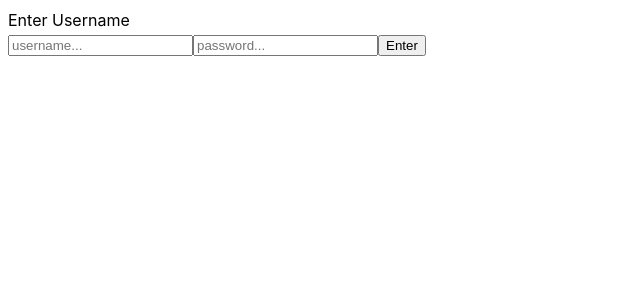
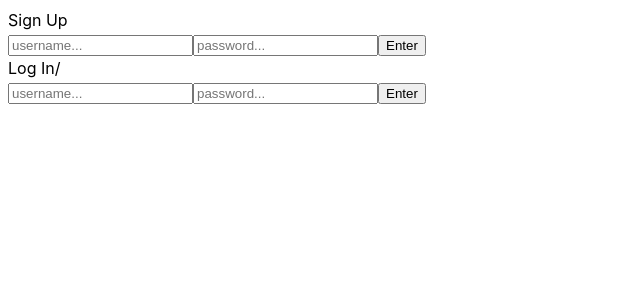
Before and after one commit to VasilisIoannou/small_Projects, a React (Vite) app in the folder RealTimeChat/RealTimeChatFrontEnd/: page /login in a window 1280 px wide. Shown: the top 300 px of the page, without its empty margins (0-640 px from the left). Built offline with nearby package versions, Linux system fonts and the light colour scheme.

Commit message:
Accounts

```diff
--- a/RealTimeChat/RealTimeChatFrontEnd/src/Pages/LogIn.jsx
+++ b/RealTimeChat/RealTimeChatFrontEnd/src/Pages/LogIn.jsx
@@ -17,23 +17,36 @@ const LogIn = () => {
 
   function requestCreate(){
     fetch('http://localhost:8080/account/create/'+username+'@'+password,{
-      method: 'PUT',
+      method: 'POST',
       headers: {"Content-Type":"application/json"}
     }).then(responce => responce.json)
-      .then()
+    .catch(err => {
+      console.error("Failed to create card:", err);
+    })
+  }
+
+  const logInUser = async() =>{
+    const res = await fetch('http://localhost:8080/account/get/'+username+'@'+password);
+    const data = await res.json();
+
+    console.log(data)
+
+    if(data.length>0){
+      moveToMainPage()
+    } else {
+      console.log("Account Doesnt Exists")
+    }
   }
 
   function createUser(){
-
-
-
-
+    requestCreate()
     moveToMainPage()
   }
 
   return (
     <>
-    <div>Enter Username</div>
+    <div id="signUp">
+      <div>Sign Up</div>
       <div>
           <input
               placeholder='username...'
@@ -47,6 +60,24 @@ const LogIn = () => {
           />
           <button onClick={createUser}> Enter</button>
       </div>
+    </div>
+
+    <div id="logIn">
+      <div>Log In/</div>
+      <div>
+          <input
+              placeholder='username...'
+              value = {username}
+              onChange={(e) => setUsername(e.target.value)}
+          />
+          <input
+              placeholder='password...'
+              value = {password}
+              onChange={(e) => setPassword(e.target.value)}
+          />
+          <button onClick={() => logInUser()}> Enter</button>
+      </div>
+    </div>
     </>
   )
 }
```
Also changed, not shown: 1 other file (tests, documents, lock files or other folders). Lines whose indentation alone changed are shown as unchanged.
